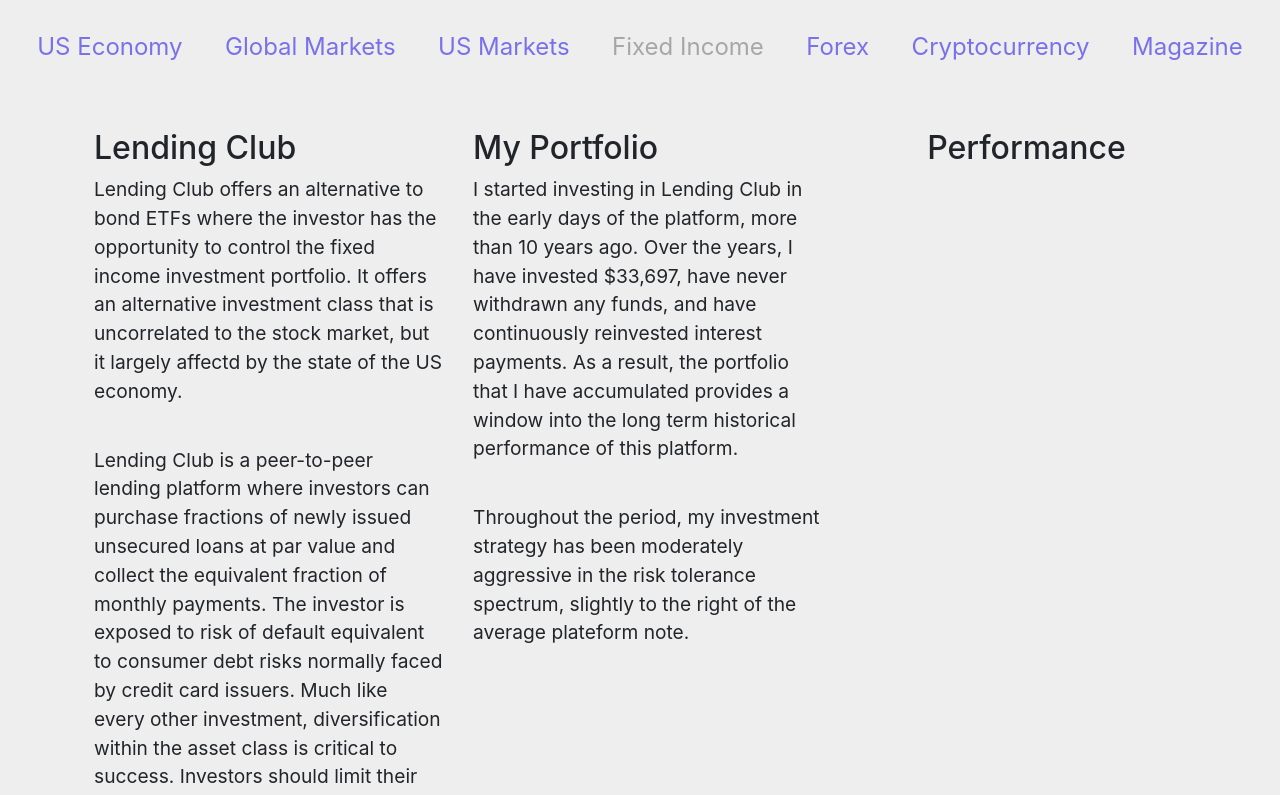
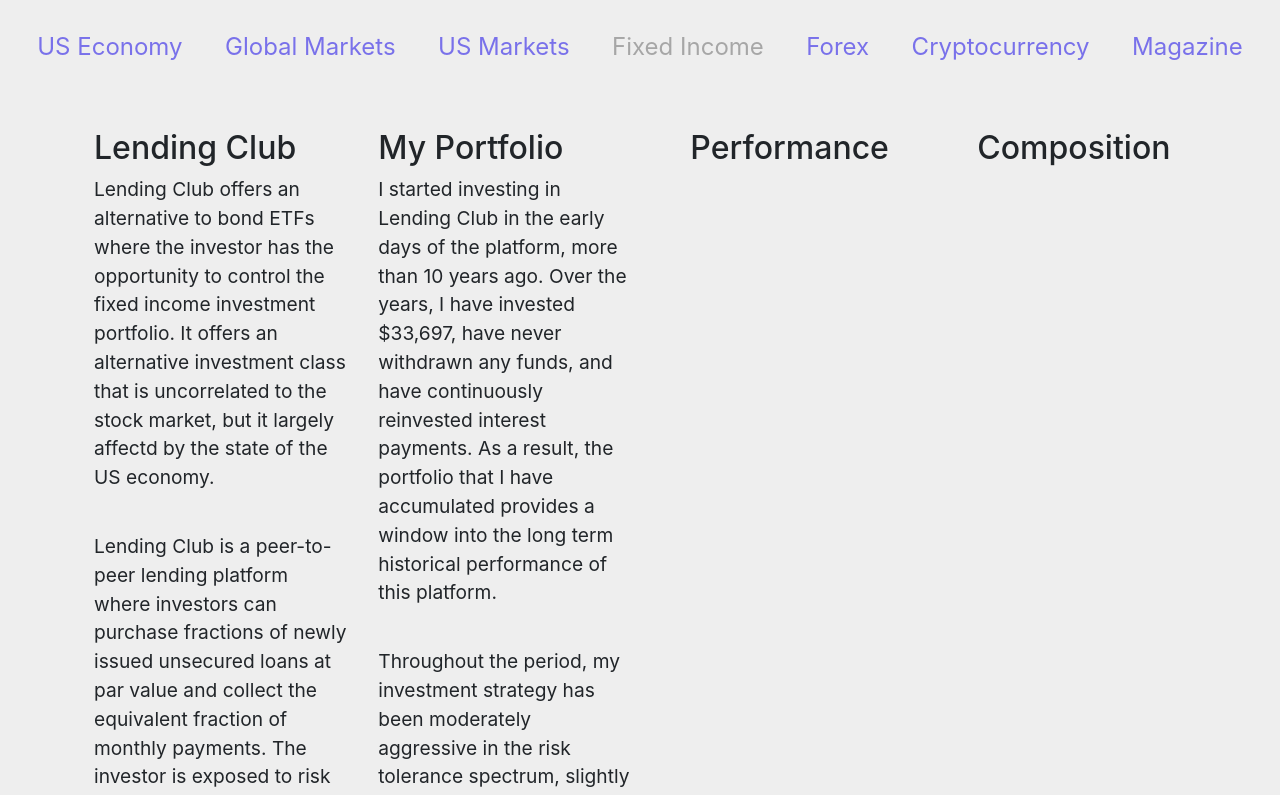
Before and after one commit to ajlaroche/globalstraightedge, a React (Create React App) app in the folder client/: page /fixedincome in a window 1280 px wide. Shown: the part 360-1155 px from the top of the page. Built offline with nearby package versions, Linux system fonts and the light colour scheme; no server answers; what react-highcharts would draw is missing.

Commit message:
added composition pie

```diff
--- a/client/src/components/FixedIncome/LendingClub.js
+++ b/client/src/components/FixedIncome/LendingClub.js
@@ -147,6 +147,41 @@
         ];
 
         console.log(donutSlices);
+
+        Highcharts.chart("historyComposition", {
+          title: { text: undefined },
+          chart: {
+            type: "pie"
+          },
+
+          yAxis: {
+            title: { text: "Grade Invested" }
+          },
+          plotOptions: {
+            pie: {
+              shadow: true
+            }
+          },
+          tooltip: {
+            formatter: function() {
+              return "<b>" + this.percentage.toFixed(0) + "%" + "</b>";
+            }
+          },
+          series: [
+            {
+              name: "Grade",
+              data: donutSlices,
+              size: "100%",
+              innerSize: "50%",
+              showInLegend: false,
+              dataLabels: {
+                enabled: true,
+                distance: -30,
+                style: { fontSize: "1rem" }
+              }
+            }
+          ]
+        });
       })
       .catch(err => console.log(err));
   }
@@ -154,7 +189,7 @@
     return (
       <div className="m-5 px-3">
         <section className="row">
-          <article className="col-lg-4">
+          <article className="col-lg-3">
             <h2>Lending Club</h2>
             <p>
               Lending Club offers an alternative to bond ETFs where the investor
@@ -180,7 +215,7 @@
               additional information about the platform.
             </p>
           </article>
-          <article className="col-lg-4">
+          <article className="col-lg-3">
             <h2>My Portfolio</h2>
             <p>
               I started investing in Lending Club in the early days of the
@@ -197,9 +232,13 @@
               of the average plateform note.
             </p>
           </article>
-          <div className="col-lg-4">
+          <div className="col-lg-3">
             <h2 className="chartHeading">Performance</h2>
             <div id="rateHistory" style={{ height: "400px" }} />
+          </div>
+          <div className="col-lg-3">
+            <h2 className="chartHeading">Composition</h2>
+            <div id="historyComposition" style={{ height: "400px" }} />
           </div>
         </section>
         <article className="row">
```
